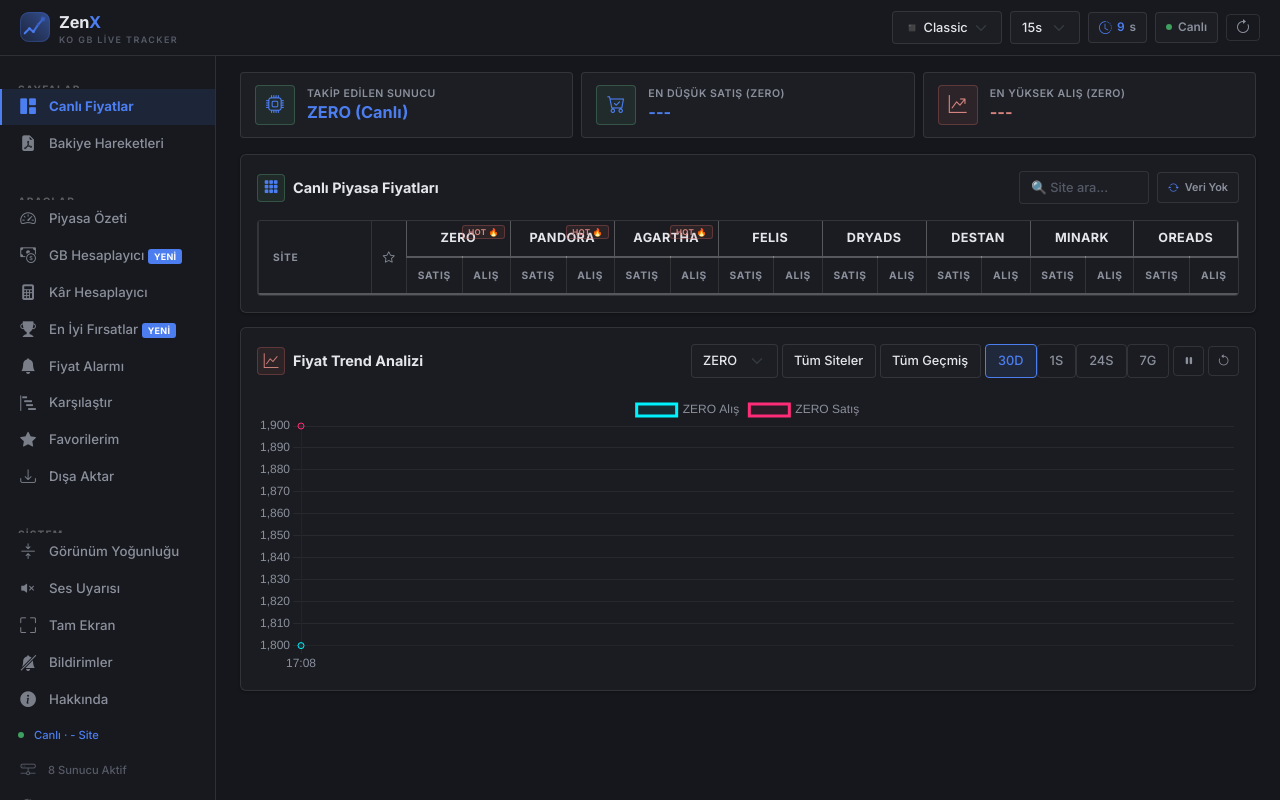
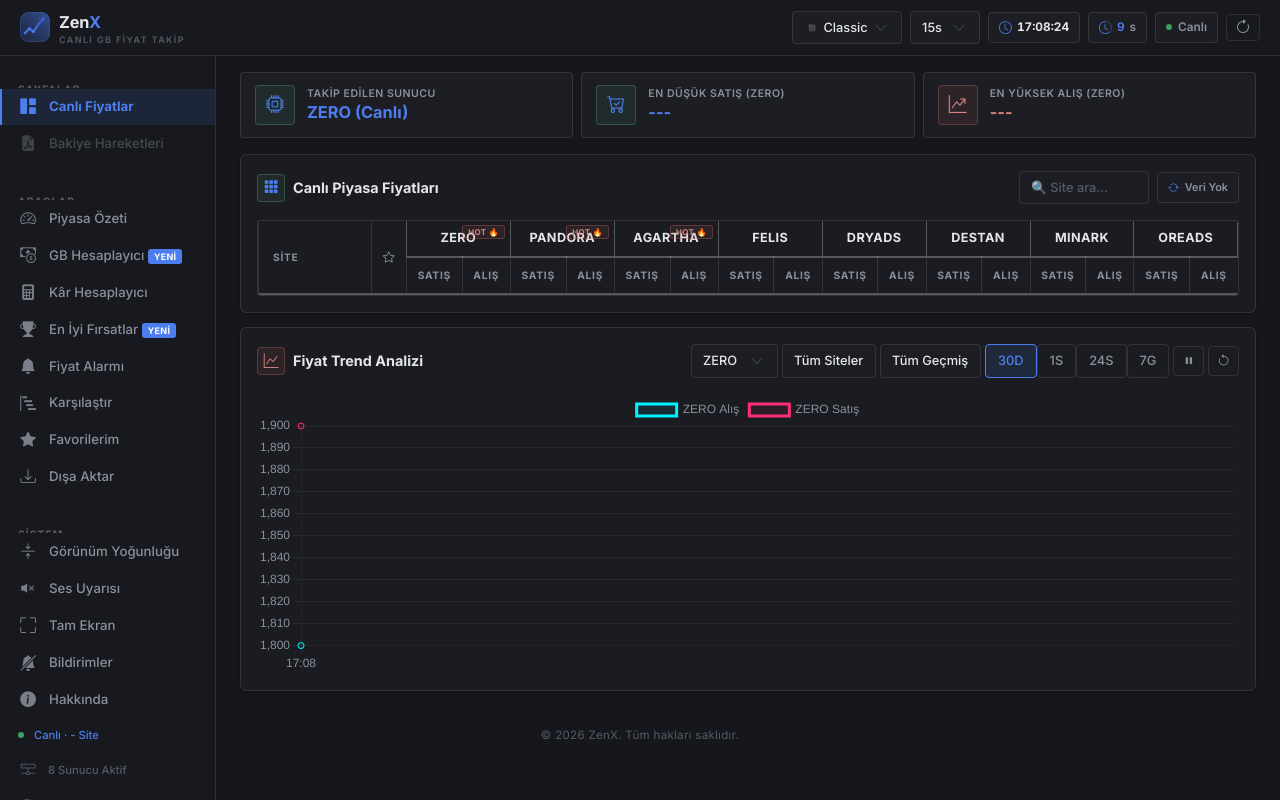
Before and after one commit to ZenXST/ZenX, a Flask app: page / in a window 1280 px wide. Run offline with Flask 3, Linux system fonts and the light colour scheme; lists and menus that the app fills with data are empty; some libraries are stand-ins or nearby versions.

Commit message:
Bakiye Hareketleri menusunu pasif hale getir, logo yazisini Turkcelestir, canli saat ve footer imzasi ekle

```diff
--- a/static/css/styles.css
+++ b/static/css/styles.css
@@ -438,6 +438,12 @@
             background: var(--accent);
         }
 
+        .nav-item-btn.nav-item-disabled {
+            opacity: 0.4;
+            cursor: not-allowed;
+            pointer-events: none;
+        }
+
         /* Badge yan etiket */
         .nav-badge {
             font-size: 0.56rem; font-weight: 700; letter-spacing: 0.3px;
@@ -838,6 +844,15 @@
         font-size: 0.74rem; font-weight: 600; color: var(--text-muted);
     }
     .timer-badge #countdown { color: var(--accent); font-variant-numeric: tabular-nums; }
+    #liveClockBadge #liveClock { color: var(--text-main); font-variant-numeric: tabular-nums; font-weight: 700; }
+
+    .app-footer {
+        text-align: center;
+        padding: 22px 12px;
+        color: var(--text-dim);
+        font-size: 0.72rem;
+        letter-spacing: 0.3px;
+    }
 
     /* ═══════════════════════════════════════════
        CARD BAŞLIK STİLİ
--- a/static/js/app.js
+++ b/static/js/app.js
@@ -81,6 +81,10 @@ document.addEventListener("DOMContentLoaded", function() {
     initDropzone();
     startServerCarousel();
     renderAlarmList();
+    startLiveClock();
+
+    var footerYearEl = document.getElementById('footerYear');
+    if (footerYearEl) footerYearEl.textContent = new Date().getFullYear();
 
     var initialUpdateTime = document.getElementById('updateTime');
     var sidebarTimeEl = document.getElementById('sidebarUpdateTime');
@@ -367,6 +371,16 @@ function syncData() {
             }
         })
         .catch(function(err){ console.error("Senkronizasyon hatası:", err); });
+}
+
+function startLiveClock() {
+    var el = document.getElementById('liveClock');
+    if (!el) return;
+    function tick() {
+        el.textContent = new Date().toLocaleTimeString('tr-TR', { hour: '2-digit', minute: '2-digit', second: '2-digit' });
+    }
+    tick();
+    setInterval(tick, 1000);
 }
 
 function startCountdown() {
--- a/templates/index.html
+++ b/templates/index.html
@@ -52,7 +52,7 @@
             <div class="brand-name">
                 <span class="zen">Zen</span><span class="x-letter">X</span>
             </div>
-            <span class="brand-tagline">KO GB Live Tracker</span>
+            <span class="brand-tagline">Canlı GB Fiyat Takip</span>
         </div>
     </a>
 
@@ -73,6 +73,11 @@
             <option value="60">1m</option>
             <option value="180">3m</option>
         </select>
+
+        <div class="timer-badge" id="liveClockBadge" title="Güncel saat">
+            <i class="bi bi-clock" style="color:var(--accent);font-size:0.8rem;"></i>
+            <span id="liveClock">--:--:--</span>
+        </div>
 
         <div class="timer-badge">
             <i class="bi bi-clock-history" style="color:var(--accent);font-size:0.8rem;"></i>
@@ -104,7 +109,7 @@
         <i class="bi bi-grid-1x2-fill"></i>
         <span class="nav-label">Canlı Fiyatlar</span>
     </button>
-    <button class="nav-item-btn" id="navBtnPdf" onclick="switchPage('pdf')">
+    <button class="nav-item-btn nav-item-disabled" id="navBtnPdf" disabled aria-disabled="true">
         <i class="bi bi-file-earmark-pdf-fill"></i>
         <span class="nav-label">Bakiye Hareketleri</span>
     </button>
@@ -436,6 +441,10 @@
     </div>
 
 </main>
+
+<footer class="app-footer">
+    <p>&copy; <span id="footerYear"></span> ZenX. Tüm hakları saklıdır.</p>
+</footer>
 
 <!-- ═══════════════ MODALLER ═══════════════ -->
 
```
